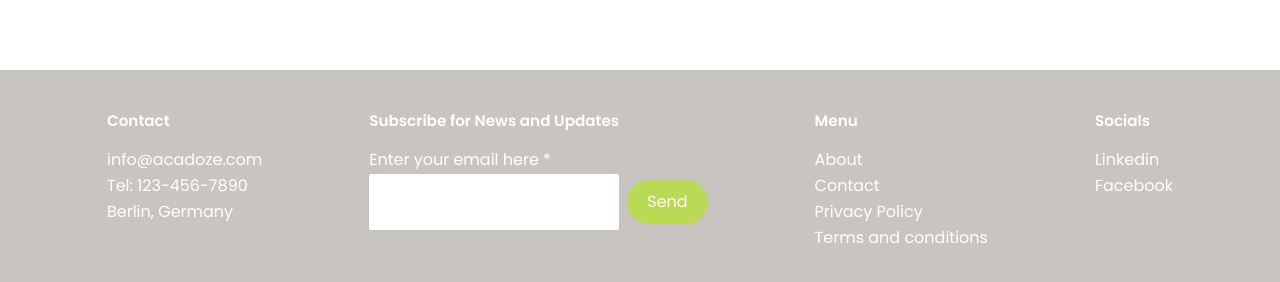
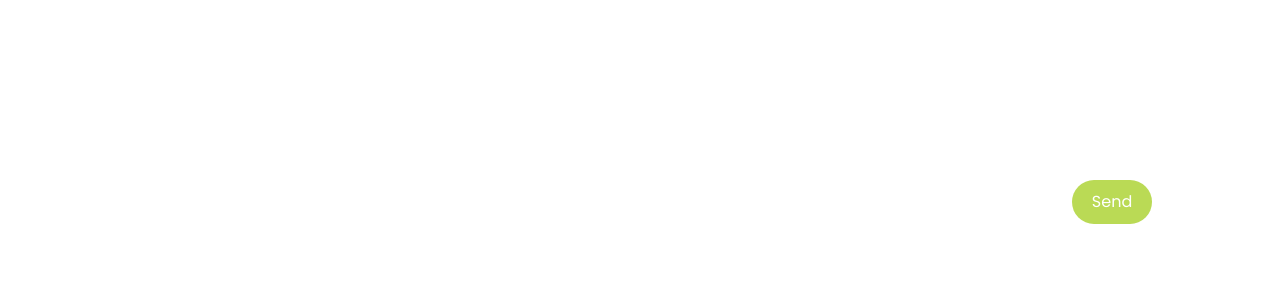
Before and after one commit to acadoze/web-app, a Next.js app: page / in a window 1280 px wide. Shown: the part 794-1076 px from the top of the page. Built offline with nearby package versions, Linux system fonts and the light colour scheme.

Commit message:
modify footer

```diff
--- a/components/Footer.jsx
+++ b/components/Footer.jsx
@@ -2,34 +2,37 @@
 
 export default function Footer() {
   return (
-    <footer className="bg-[#c8c5c1] site_footer py-[2.5rem]">
+    <footer className="bg-blue site_footer py-[2.5rem]">
       <div className="flex justify-evenly">
         <div>
-          <h6>Contact</h6>
-          <li>info@acadoze.com</li>
-          <li>Tel: 123-456-7890</li>
-          <li>Berlin, Germany</li>
+          <h6>Acadoze</h6>
+          <li>Home</li>
+          <li>About</li>
+          <li>Career</li>
         </div>
         <div>
-          <h6> Subscribe for News and Updates</h6>
+          <h6>Legal</h6>
+          <li><Link href="/about">GDPR</Link></li>
+          <li><Link href="/contact">T&C</Link></li>
+          <li><Link href="/privacy">Impressum</Link></li>
+          <li><Link href="/terms">Terms and conditions</Link></li>
+        </div>
+        <div>
+          <h6>Contact</h6>
+          <li>Email</li>
+          <li>Blog</li>
+          <li>Chat</li>
+        </div>
+        <div>
+          <h6>Join our newsletter</h6>
           <li className=" mb-[15px]">Enter your email here *</li>
           <li>
             <input className="px-3 py-4 mr-2 border-1 border-[#312213] w-[250px] rounded-sm" />
             <button className="bg-[#bada55] py-[10px] px-[20px] text-white rounded-[100px]">Send</button>
           </li>
+
         </div>
-        <div>
-          <h6>Menu</h6>
-          <li><Link href="/about">About</Link></li>
-          <li><Link href="/contact">Contact</Link></li>
-          <li><Link href="/privacy">Privacy Policy</Link></li>
-          <li><Link href="/terms">Terms and conditions</Link></li>
-        </div>
-        <div>
-          <h6>Socials</h6>
-          <li><a href="">Linkedin</a></li>
-          <li><a href="">Facebook</a></li>
-        </div>
+
 
       </div>
     </footer>
```
